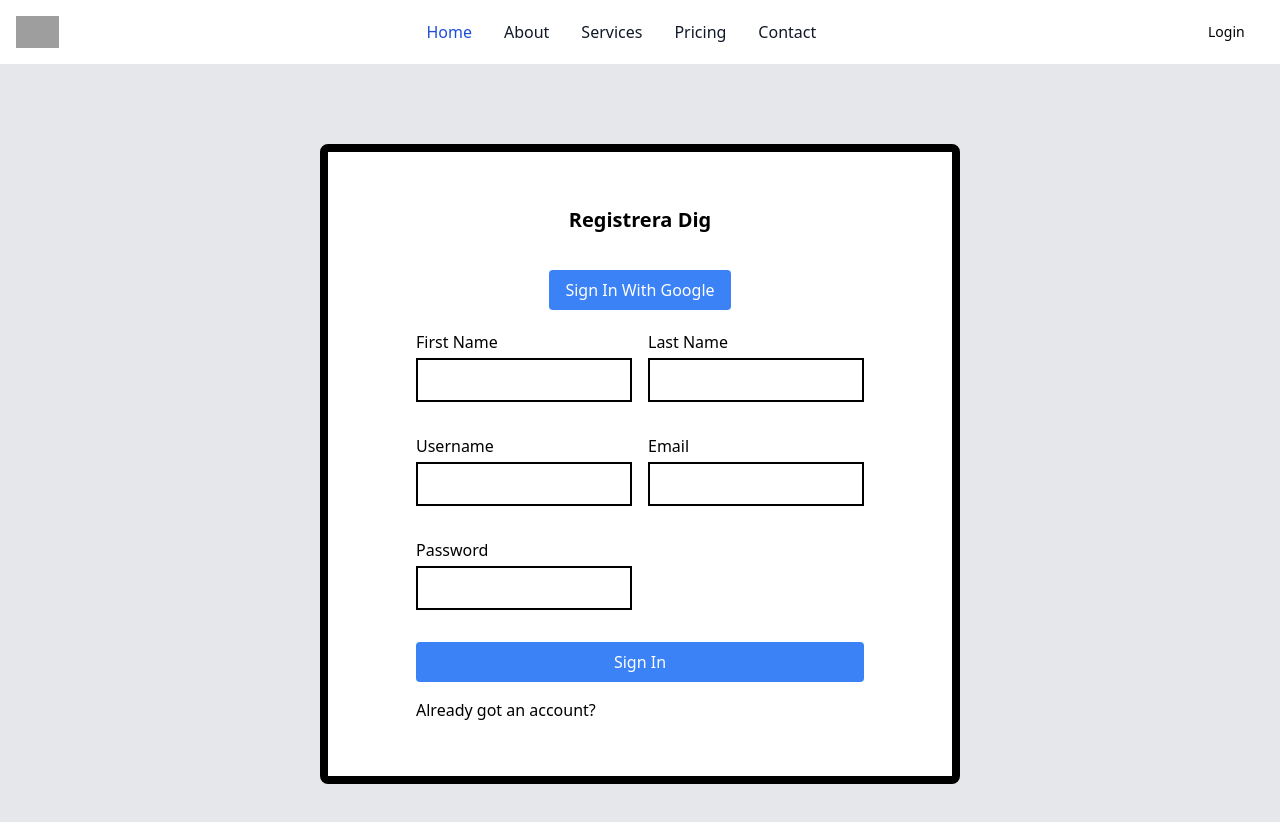
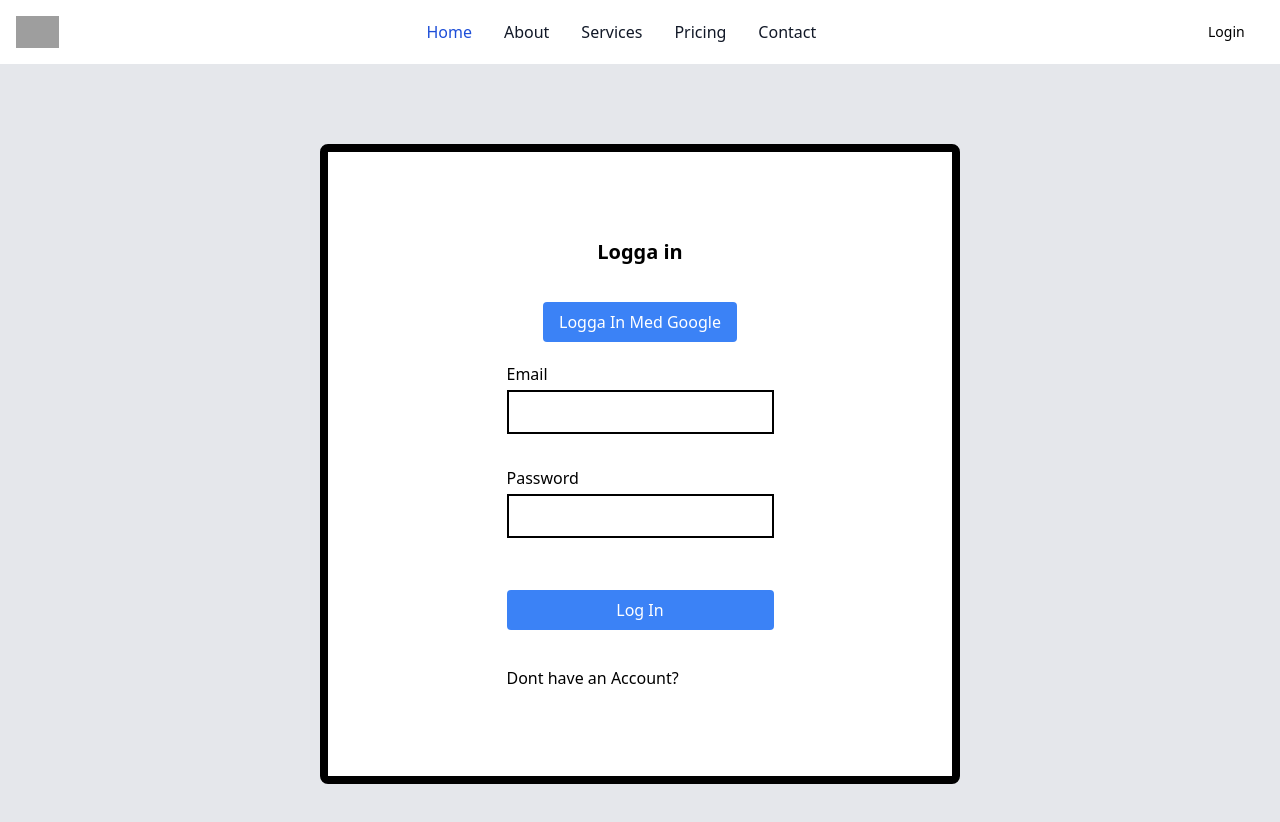
Before and after one commit to Natalie1788/Binge-Frontend, a React (Vite) app in the folder Binge/: page /signin in a window 1280 px wide. Shown: the top 822 px of the page. Built offline with nearby package versions, Linux system fonts and the light colour scheme; grey boxes are pictures that could not be loaded; what @radix-ui/themes would draw is missing.

Commit message:
Resolved signup/sign in functionality

```diff
--- a/Binge/src/pages/Landing.jsx
+++ b/Binge/src/pages/Landing.jsx
@@ -13,7 +13,7 @@ const Landing = () => {
           <div className="menu">
             <h1>Binge: Din personliga kock med AI-skapade recept</h1>
             <p>tforska en värld av smak och kreativitet med hjälp av avancerad AI-teknik. Binge ger dig skräddarsydda recept som matchar dina smakpreferenser och livsstil</p>
-            <button>Börja dinmatresa</button>
+            <button>Börja din matresa</button>
           </div>
           <div className="card">
 
--- a/Binge/src/pages/SignIn.jsx
+++ b/Binge/src/pages/SignIn.jsx
@@ -1,105 +1,76 @@
-
 import { useForm } from "react-hook-form";
 import Navbar from "../components/Navbar";
-import { Link } from "react-router-dom";
+import { Link, useNavigate } from "react-router-dom";
 
+const SignInPage = () => {
+  const navigate = useNavigate();
 
+ const handleSubmit = (data) => {
+   const userData = JSON.parse(localStorage.getItem(data.email));
+   console.log(data.email)
+   console.log(userData)
+   if (userData) {
+     if (userData.password === data.password) {
+       console.log(userData.firstName + " You Are Successfully Logged In");
+       navigate("/profile");
+     } else {
+       console.log("Password is incorrect");
+     }
+   } else {
+     console.log("User with provided email does not exist");
+   }
+ };
 
-
-const signInPage= () => {
   return (
     <>
       <Navbar />
       <div className="bg-gray-200 min-h-screen flex flex-col justify-center items-center">
         <section className="size-[40rem] border-solid border-black border-8 flex flex-col justify-center items-center bg-white p-8 rounded-lg">
-          <div className="flex flex-col items-center gap-4">
-            <h1 className="text-xl font-bold">Registrera Dig</h1>
-            <button
-              className="bg-blue-500 text-white py-2 px-4 rounded hover:bg-blue-600 my-5"
-              type="submit"
-            >
-              Sign In With Google
-            </button>
-          </div>
-          <SignInForm />
+
+          <SignInForm onSubmit={handleSubmit} />
         </section>
       </div>
     </>
   );
-}
+};
 
-const SignInForm = () => {
+const SignInForm = ({ onSubmit }) => {
   const {
     register,
     handleSubmit,
     formState: { errors },
   } = useForm();
 
-  const onSubmit = (data) => {
-    console.log(data);
-    // Handle form submission here
-  };
-
   return (
+    <>
+      <div className="bg-gray-200 min-h-screen flex flex-col justify-center items-center">
+        <section className="size-[40rem] border-solid border-black border-8 flex flex-col justify-center items-center bg-white p-8 rounded-lg">
+          <div className="flex flex-col items-center gap-4">
+            <h1 className="text-xl font-bold">Logga in</h1>
+            <button
+              className="bg-blue-500 text-white py-2 px-4 rounded hover:bg-blue-600 my-5"
+              type="submit"
+            >
+              Logga In Med Google
+            </button>
+          </div>
           <form
             onSubmit={handleSubmit(onSubmit)}
-      className="max-w-md mx-auto grid grid-cols-2 gap-4"
+            className="max-w-md mx-auto grid grid-cols-1 gap-4"
           >
             <div className="mb-4">
-        <label htmlFor="firstName" className="block mb-1">
-          First Name
-        </label>
-        <input
-          className="border-solid border-black border-2 py-2 px-4 w-full"
-          id="firstName"
-          {...register("firstName", { required: true })}
-        />
-        {errors.firstName && (
-          <span className="text-red-500">This field is required</span>
-        )}
-      </div>
-      <div className="mb-4">
-        <label htmlFor="lastName" className="block mb-1">
-          Last Name
-        </label>
-        <input
-          className="border-solid border-black border-2 py-2 px-4 w-full"
-          id="lastName"
-          {...register("lastName", { required: true })}
-        />
-        {errors.lastName && (
-          <span className="text-red-500">This field is required</span>
-        )}
-      </div>
-      <div className="mb-4">
-        <label htmlFor="username" className="block mb-1">
-          Username
-        </label>
-        <input
-          className="border-solid border-black border-2 py-2 px-4 w-full"
-          id="username"
-          {...register("username", { required: true })}
-        />
-        {errors.username && (
-          <span className="text-red-500">This field is required</span>
-        )}
-      </div>
-      <div className="mb-4">
-        <label htmlFor="email" className="block mb-1">
+              <label className="block mb-1" htmlFor="usernameOrEmail">
                 Email
               </label>
               <input
                 className="border-solid border-black border-2 py-2 px-4 w-full"
-          id="email"
-          type="email"
+                id="Email"
                 {...register("email", { required: true })}
               />
-        {errors.email && (
-          <span className="text-red-500">This field is required</span>
-        )}
+              {errors.Email && <span>This field is required</span>}
             </div>
             <div className="mb-4">
-        <label htmlFor="password" className="block mb-1">
+              <label className="block mb-1" htmlFor="password">
                 Password
               </label>
               <input
@@ -108,21 +79,21 @@ const SignInForm = () => {
                 type="password"
                 {...register("password", { required: true })}
               />
-        {errors.password && (
-          <span className="text-red-500">This field is required</span>
-        )}
+              {errors.password && <span>This field is required</span>}
             </div>
             <button
-        className="bg-blue-500 text-white py-2 px-4 col-span-2 rounded hover:bg-blue-600"
+              className="bg-blue-500 text-white py-2 px-4 rounded hover:bg-blue-600 my-5"
               type="submit"
             >
-        Sign In
+              Log In
             </button>
 
-      <Link to="/signup">Already got an account?</Link>
+            <Link to="/signup"> Dont have an Account?</Link>
           </form>
+        </section>
+      </div>
+    </>
   );
 };
 
-
-export default signInPage;
+export default SignInPage;
--- a/Binge/src/pages/SignUp.jsx
+++ b/Binge/src/pages/SignUp.jsx
@@ -1,34 +1,9 @@
-
 import { useForm } from "react-hook-form";
 import Navbar from "../components/Navbar";
-import { Link } from "react-router-dom";
-
-
-
+import { Link, useNavigate } from "react-router-dom";
 
 const SignUpPage = () => {
-  return (
-    <>
-      <Navbar />
-      <div className="bg-gray-200 min-h-screen flex flex-col justify-center items-center">
-        <section className="size-[40rem] border-solid border-black border-8 flex flex-col justify-center items-center bg-white p-8 rounded-lg">
-          <div className="flex flex-col items-center gap-4">
-            <h1 className="text-xl font-bold">Logga in</h1>
-            <button
-              className="bg-blue-500 text-white py-2 px-4 rounded hover:bg-blue-600 my-5"
-              type="submit"
-            >
-              Logga In Med Google
-            </button>
-          </div>
-          <SignUpForm />
-        </section>
-      </div>
-    </>
-  );
-};
-
-const SignUpForm = () => {
+  const navigate = useNavigate();
   const {
     register,
     handleSubmit,
@@ -36,28 +11,71 @@ const SignUpForm = () => {
   } = useForm();
 
   const onSubmit = (data) => {
-    console.log(data);
-    // Handle form submission here
+
+     localStorage.setItem(
+       data.email,
+       JSON.stringify({
+         firstName: data.firstName,
+         lastName: data.lastName,
+         email: data.email,
+         password: data.password,
+       })
+     );
+
+    // Navigate to the signin page
+    navigate("/signin");
   };
 
   return (
+    <>
+      <Navbar />
       <form
         onSubmit={handleSubmit(onSubmit)}
-      className="max-w-md mx-auto grid grid-cols-1 gap-4"
+        className="max-w-md mx-auto grid grid-cols-2 gap-4"
       >
         <div className="mb-4">
-        <label className="block mb-1" htmlFor="usernameOrEmail">
-          Username or Email
+          <label htmlFor="firstName" className="block mb-1">
+            First Name
           </label>
           <input
             className="border-solid border-black border-2 py-2 px-4 w-full"
-          id="usernameOrEmail"
-          {...register("usernameOrEmail", { required: true })}
+            id="firstName"
+            {...register("firstName", { required: true })}
           />
-        {errors.usernameOrEmail && <span>This field is required</span>}
+          {errors.firstName && (
+            <span className="text-red-500">This field is required</span>
+          )}
         </div>
         <div className="mb-4">
-        <label className="block mb-1" htmlFor="password">
+          <label htmlFor="lastName" className="block mb-1">
+            Last Name
+          </label>
+          <input
+            className="border-solid border-black border-2 py-2 px-4 w-full"
+            id="lastName"
+            {...register("lastName", { required: true })}
+          />
+          {errors.lastName && (
+            <span className="text-red-500">This field is required</span>
+          )}
+        </div>
+
+        <div className="mb-4">
+          <label htmlFor="email" className="block mb-1">
+            Email
+          </label>
+          <input
+            className="border-solid border-black border-2 py-2 px-4 w-full"
+            id="email"
+            type="email"
+            {...register("email", { required: true })}
+          />
+          {errors.email && (
+            <span className="text-red-500">This field is required</span>
+          )}
+        </div>
+        <div className="mb-4">
+          <label htmlFor="password" className="block mb-1">
             Password
           </label>
           <input
@@ -66,18 +84,20 @@ const SignUpForm = () => {
             type="password"
             {...register("password", { required: true })}
           />
-        {errors.password && <span>This field is required</span>}
+          {errors.password && (
+            <span className="text-red-500">This field is required</span>
+          )}
         </div>
         <button
-        className="bg-blue-500 text-white py-2 px-4 rounded hover:bg-blue-600 my-5"
+          className="bg-blue-500 text-white py-2 px-4 col-span-2 rounded hover:bg-blue-600"
           type="submit"
-
         >
-         Log In
+          Sign Up
         </button>
 
-      <Link to="/signin"> Dont have an Account?</Link>
+        <Link to="/signin">Already got an account?</Link>
       </form>
+    </>
   );
 };
 
```
Lines whose indentation alone changed are shown as unchanged.
